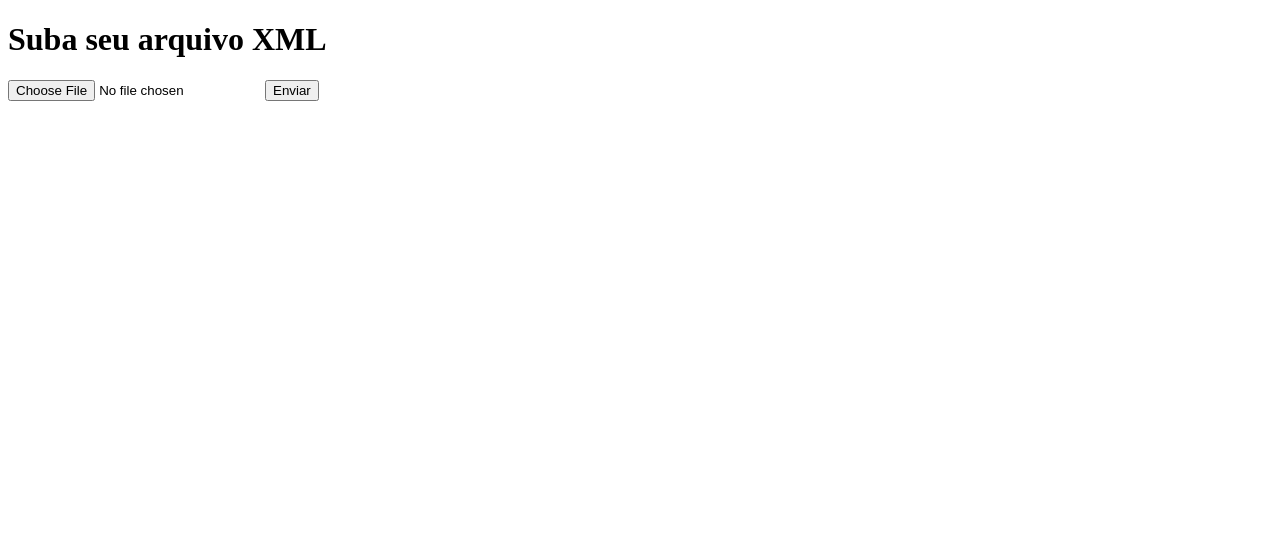
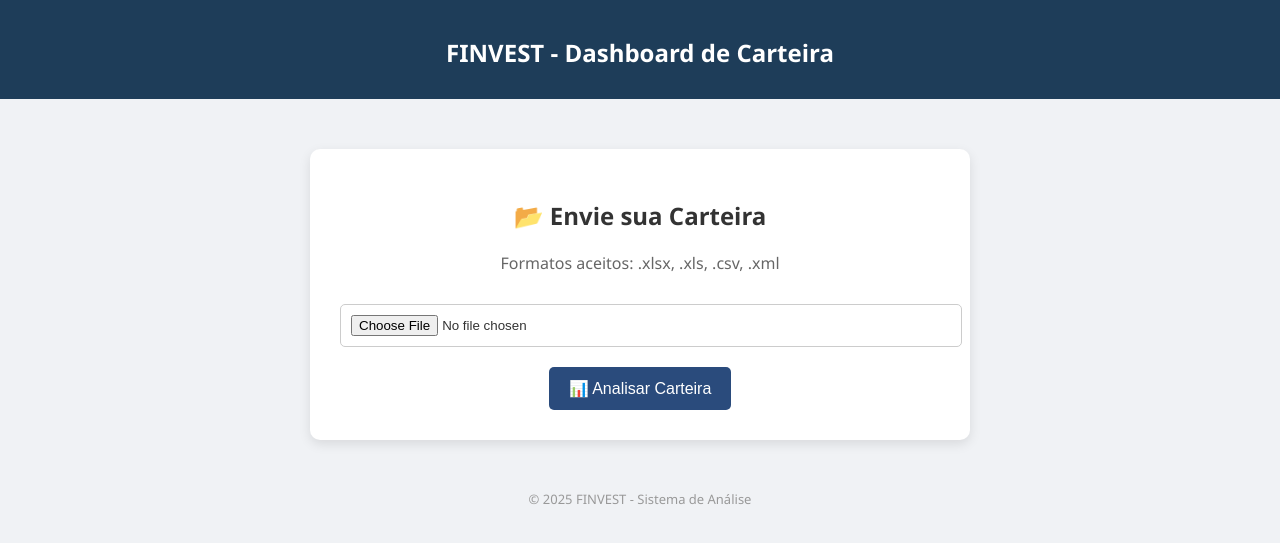
Before and after one commit to Gabrielrr2025/site-stress-test, a Flask app: template templates/index.html in a window 1280 px wide. Shown: the top 543 px of the page. Run offline with Flask 3, Linux system fonts and the light colour scheme; the template is opened without the code that fills it: most values are stand-ins (such as "Sample title", 1, 10 or a date in 2020).

Commit message:
Update index.html

```diff
--- a/templates/index.html
+++ b/templates/index.html
@@ -1,14 +1,92 @@
 <!DOCTYPE html>
-<html>
+<html lang="pt-br">
 <head>
   <meta charset="UTF-8">
-  <title>Teste de Estresse</title>
+  <title>Dashboard de Carteira</title>
+  <style>
+    body {
+      font-family: 'Segoe UI', sans-serif;
+      background-color: #f0f2f5;
+      color: #333;
+      margin: 0;
+      padding: 0;
+    }
+
+    header {
+      background-color: #1e3d59;
+      color: white;
+      padding: 20px;
+      text-align: center;
+    }
+
+    main {
+      max-width: 600px;
+      margin: 50px auto;
+      background-color: #fff;
+      padding: 30px;
+      border-radius: 10px;
+      box-shadow: 0 4px 12px rgba(0,0,0,0.1);
+      text-align: center;
+    }
+
+    h1 {
+      margin-bottom: 10px;
+      font-size: 24px;
+    }
+
+    p {
+      color: #666;
+      margin-bottom: 30px;
+    }
+
+    input[type="file"] {
+      padding: 10px;
+      border-radius: 5px;
+      border: 1px solid #ccc;
+      width: 100%;
+      margin-bottom: 20px;
+    }
+
+    button {
+      background-color: #2a4b7c;
+      color: white;
+      padding: 12px 20px;
+      border: none;
+      border-radius: 5px;
+      font-size: 16px;
+      cursor: pointer;
+    }
+
+    button:hover {
+      background-color: #1e3d59;
+    }
+
+    footer {
+      margin-top: 50px;
+      text-align: center;
+      font-size: 13px;
+      color: #999;
+    }
+  </style>
 </head>
 <body>
-  <h1>Suba seu arquivo XML</h1>
-  <form action="/upload" method="post" enctype="multipart/form-data">
-    <input type="file" name="file" required>
-    <button type="submit">Enviar</button>
-  </form>
+  <header>
+    <h1>FINVEST - Dashboard de Carteira</h1>
+  </header>
+
+  <main>
+    <h2>📂 Envie sua Carteira</h2>
+    <p>Formatos aceitos: .xlsx, .xls, .csv, .xml</p>
+
+    <form action="/upload" method="post" enctype="multipart/form-data">
+      <input type="file" name="file" required>
+      <br>
+      <button type="submit">📊 Analisar Carteira</button>
+    </form>
+  </main>
+
+  <footer>
+    &copy; {{ datetime.utcnow().year }} FINVEST - Sistema de Análise
+  </footer>
 </body>
 </html>
```
